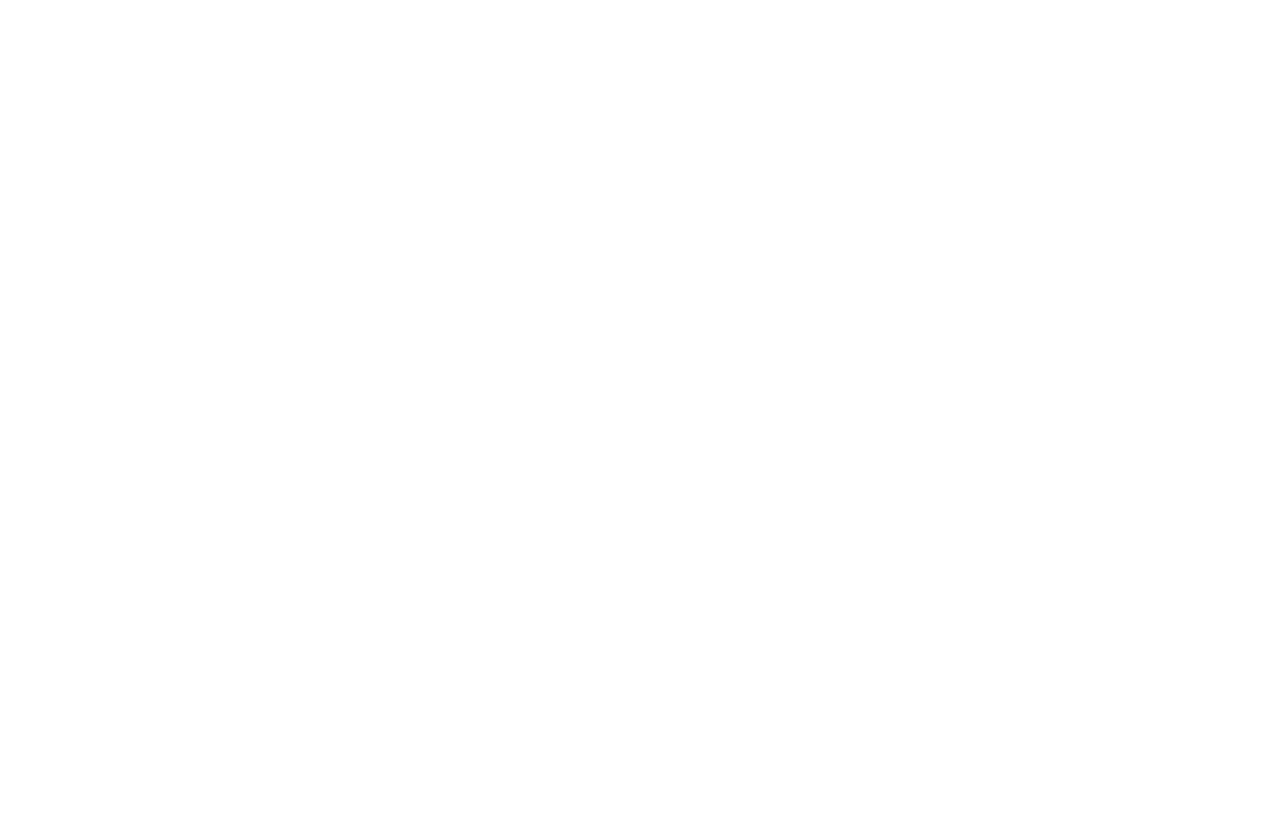
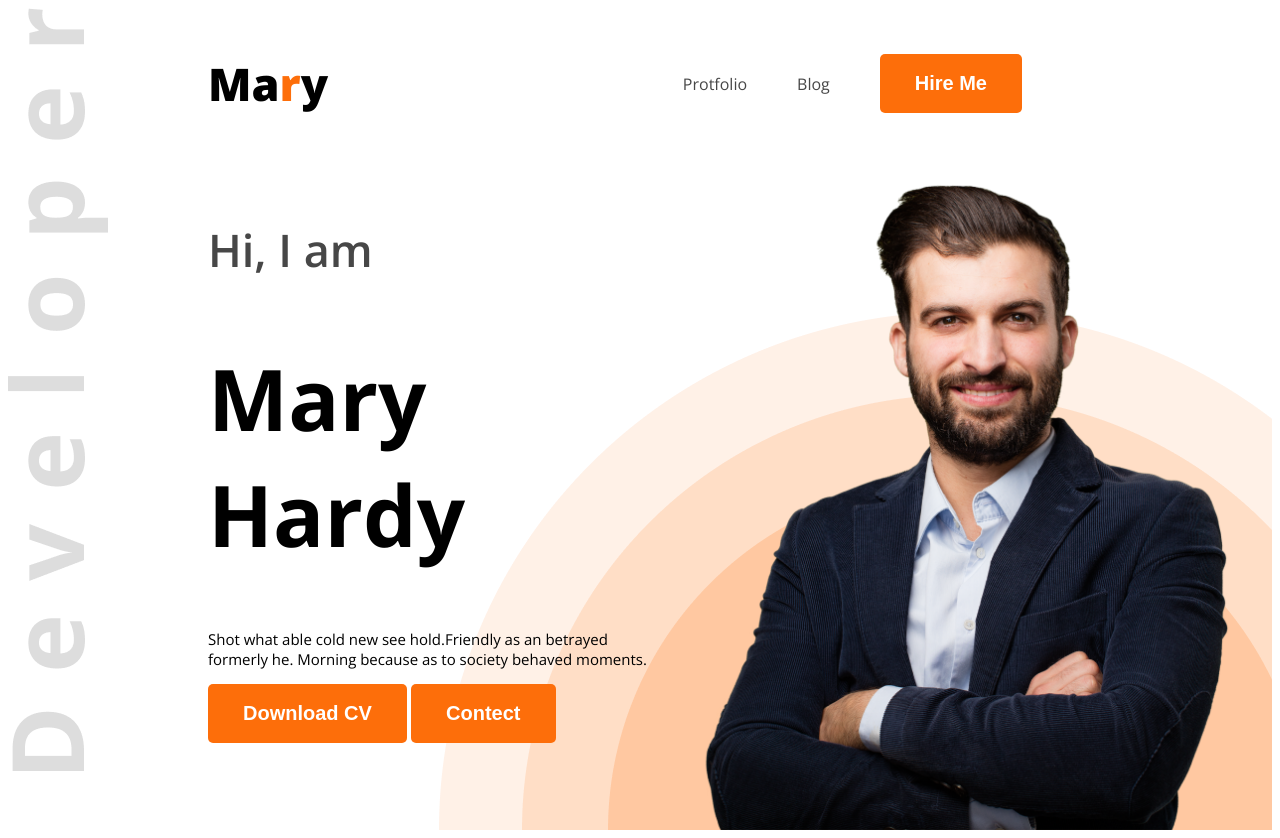
Before and after one commit to Liyanroy12/web-dev-protfolio, a plain HTML site: page index.html in a window 1280 px wide. Before the commit the page ends 800 px from the top, so only its background shows below. Drawn offline with nearby package versions, Linux system fonts and the light colour scheme.

Commit message:
style is hear

```diff
--- a/index.html
+++ b/index.html
@@ -1,13 +1,37 @@
 <!DOCTYPE html>
 <html lang="en">
+
 <head>
     <meta charset="UTF-8">
     <meta name="viewport" content="width=device-widh, initial-scale=1.0">
+    <link rel="preconnect" href="https://fonts.googleapis.com">
+    <link rel="preconnect" href="https://fonts.gstatic.com" crossorigin>
+    <link href="https://fonts.googleapis.com/css2?family=Open+Sans:ital,wght@0,300..800;1,300..800&display=swap"
+        rel="stylesheet">
+    <link rel="stylesheet" href="style/style.css">
     <title>Web Developer Protfolio</title>
 </head>
-<body>
-    <header>
 
+<body class="open-sans-normal">
+    <header class="header">
+        <nav>
+            <h3 class="nav-title">Ma<span class="text-primary">r</span>y</h3>
+            <ul>
+                <li><a class="dark-2" href="">Protfolio</a></li>
+                <li><a class ="dark-2" href="">Blog</a></li>
+                <li><a href=""><button class="btn-primary">Hire Me</button></a></li>
+            </ul>
+        </nav>
+        <div class="banner">
+            <div class="banner-contant">
+                <h4 class="banner-greetings dark-2">Hi, I am</h4>
+                <h1 class="banner-title">Mary Hardy</h1>
+                <p class="banner-discription">Shot what able cold new see hold.Friendly as an betrayed formerly he. Morning because as to society behaved moments.</p>
+                <button class="btn-primary">Download CV</button>
+                <button class="btn-primary">Contect</button>
+            </div>
+            <img class="banner-profile-pic" src="images/hardy.png" alt="">
+        </div>
     </header>
     <main>
 
@@ -16,4 +40,5 @@
 
     </footer>
 </body>
+
 </html>
--- a/style/style.css
+++ b/style/style.css
@@ -0,0 +1,74 @@
+/* Nav Style */
+.open-sans-normal {
+  font-family: "Open Sans", sans-serif;
+  font-optical-sizing: auto;
+  font-style: normal;
+  font-variation-settings:
+    "wdth" 100;
+}
+/* shared style */
+.text-primary{
+    color: #FD6E0A;
+}
+nav{
+    display: flex;
+    align-items: center;
+    justify-content: space-between;
+    margin: 0 200px;
+}
+.nav-title{
+    font-weight: 800;
+    font-size: 45px;
+}
+nav ul{
+    display: flex;
+    align-items: center;
+}
+nav ul li{
+    list-style: none;
+    margin-right: 50px;
+}
+nav li a{
+    text-decoration: none;
+}
+.dark-2{
+    color: #474747;
+}
+.btn-primary{
+    background-color: #FD6E0A;
+    border: none;
+    font-weight: bold;
+    color: white;
+    padding: 18px 35px;
+    border-radius: 5px;
+    font-size: 20px;
+}
+/* Header style */
+.header{
+    background-image: url("../images/developer.png"), url("../images/header_bg.png");
+    background-repeat: no-repeat;
+    background-position: top left, bottom right;
+}
+/* banner style */
+.banner{
+    display: flex;
+    justify-content: space-between;
+    margin: 0 35px 0 200px;
+}
+.banner-contant{
+    max-width: 580px;
+}
+.banner-greetings{
+    font-size: 45px;
+    font-weight: 600;
+}
+.banner-title{
+    font-weight: bold;
+    font-size: 85px;
+}
+.banner-discription{
+    font-size: 15px;
+}
+.banner-profile-pic{
+    width: 580px;
+}
```
